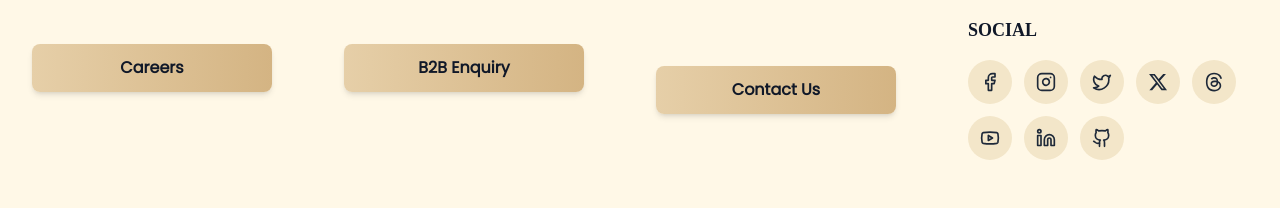
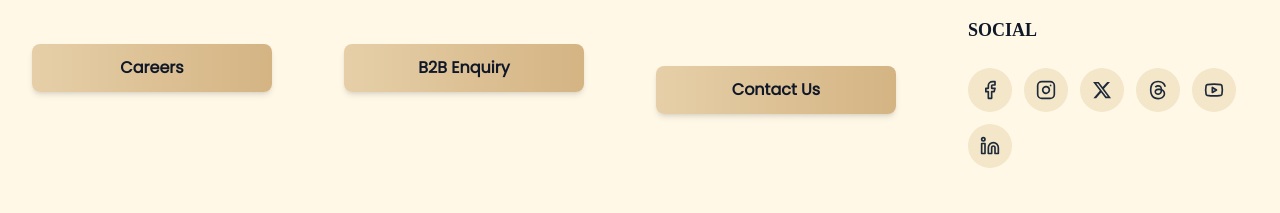
Before and after one commit to ganeshwagh0311/Daivatam-Dairy, a React (Vite) app: page /career in a window 1280 px wide. Shown: the part 3198-3411 px from the top of the page. Built offline with nearby package versions, Linux system fonts and the light colour scheme.

Commit message:
first commit

```diff
--- a/src/components/Footer.jsx
+++ b/src/components/Footer.jsx
@@ -327,15 +327,14 @@ export default function Footer() {
           {/* Connect Us */}
           <div className="space-y-6 text-left">
             <h3 className="text-gray-900 text-xl font-bold">CONNECT US</h3>
-
             <div className="space-y-3 text-base">
               {[
-                { icon: MapPin, text: 'A/P – Rahuri, Tal. Rahuri, Dist. Ahmednagar, Maharashtra, India' },
-                { icon: Phone, text: '+91 7066511414', href: 'tel:7066511414' },
-                { icon: Mail, text: 'sales@daivatamdairy.com', href: 'mailto:sales@daivatamdairy.com' }
-              ].map(({ icon: Icon, text, href }, index) => (
+                { icon: MapPin, text: 'A/P – Rahuri, Tal. Rahuri, Dist. Ahmednagar, Maharashtra, India', size: 28 },
+                { icon: Phone, text: '+91 7066511414', href: 'tel:7066511414', size: 22 },
+                { icon: Mail, text: 'sales@daivatamdairy.com', href: 'mailto:sales@daivatamdairy.com', size: 22 }
+              ].map(({ icon: Icon, text, href, size }, index) => (
                 <div key={index} className="flex items-start gap-3 text-gray-700 max-w-xs">
-                  <Icon size={22} className="text-[#B8860B] mt-1" />
+                  <Icon size={size} className="text-[#B8860B] mt-1" />
                   {href ? (
                     <a href={href} className="text-base text-gray-700 hover:text-[#0077B6] leading-snug">{text}</a>
                   ) : (
@@ -378,16 +377,95 @@ export default function Footer() {
             <h4 className="text-gray-900 text-lg font-bold mt-4">SOCIAL</h4>
 
             <div className="flex flex-wrap justify-start mt-2 gap-3">
-              {[Facebook, Instagram, Twitter, FaXTwitter, FaThreads, Youtube, Linkedin, Github].map((Icon, index) => (
-                <a
-                  key={index}
-                  href="#"
-                  className="bg-[#F3E6C9] p-3 rounded-full hover:bg-[#0077B6] hover:text-white transition-all duration-300"
-                >
-                  <Icon size={20} className="text-gray-800" />
-                </a>
-              ))}
+
+              {/* Social Icons with Links */}
+<div className="flex flex-wrap justify-start mt-2 gap-3">
+
+  {/* Facebook */}
+  <a
+    href="https://www.facebook.com/profile.php?id=61584060655508"
+    target="_blank"
+    rel="noopener noreferrer"
+    className="bg-[#F3E6C9] p-3 rounded-full hover:bg-[#0077B6] hover:text-white transition-all duration-300"
+  >
+    <Facebook size={20} />
+  </a>
+
+  {/* Instagram */}
+  <a
+    href="https://www.instagram.com/daivatamdairy/"
+    target="_blank"
+    rel="noopener noreferrer"
+    className="bg-[#F3E6C9] p-3 rounded-full hover:bg-[#0077B6] hover:text-white transition-all duration-300"
+  >
+    <Instagram size={20} />
+  </a>
+
+  {/* Twitter (X)
+  <a
+    href="https://x.com/DaivatamDairy"
+    target="_blank"
+    rel="noopener noreferrer"
+    className="bg-[#F3E6C9] p-3 rounded-full hover:bg-[#0077B6] hover:text-white transition-all duration-300"
+  >
+    <Twitter size={20} />
+  </a> */}
+
+  {/* X Logo */}
+  <a
+    href="https://x.com/DaivatamDairy"
+    target="_blank"
+    rel="noopener noreferrer"
+    className="bg-[#F3E6C9] p-3 rounded-full hover:bg-[#0077B6] hover:text-white transition-all duration-300"
+  >
+    <FaXTwitter size={20} />
+  </a>
+
+  {/* Threads */}
+  <a
+    href="https://www.threads.net/@daivatamdairy"
+    target="_blank"
+    rel="noopener noreferrer"
+    className="bg-[#F3E6C9] p-3 rounded-full hover:bg-[#0077B6] hover:text-white transition-all duration-300"
+  >
+    <FaThreads size={20} />
+  </a>
+
+  {/* YouTube */}
+  <a
+    href="https://www.youtube.com/@daivatamdairy"
+    target="_blank"
+    rel="noopener noreferrer"
+    className="bg-[#F3E6C9] p-3 rounded-full hover:bg-[#0077B6] hover:text-white transition-all duration-300"
+  >
+    <Youtube size={20} />
+  </a>
+
+  {/* LinkedIn */}
+  <a
+    href="https://www.linkedin.com/in/daivatam-dairy-049348392"
+    target="_blank"
+    rel="noopener noreferrer"
+    className="bg-[#F3E6C9] p-3 rounded-full hover:bg-[#0077B6] hover:text-white transition-all duration-300"
+  >
+    <Linkedin size={20} />
+  </a>
+
+  {/* GitHub */}
+  {/* <a
+    href="https://github.com/daivatamdairy"
+    target="_blank"
+    rel="noopener noreferrer"
+    className="bg-[#F3E6C9] p-3 rounded-full hover:bg-[#0077B6] hover:text-white transition-all duration-300"
+  >
+    <Github size={20} />
+  </a> */}
+
+</div>
+
+
             </div>
+
           </div>
 
         </div>
--- a/src/pages/About.jsx
+++ b/src/pages/About.jsx
@@ -63,7 +63,8 @@ export default function About() {
             className="inline-block mb-6"
           >
             <span className="bg-white/20 text-white px-6 py-2 rounded-full text-sm font-bold shadow-lg backdrop-blur-md">
-              ✨ Trusted Since 2000
+              {/* ✨ Trusted Since 2000 */}
+              Trusted Since 2000
             </span>
           </motion.div>
 
@@ -164,7 +165,7 @@ export default function About() {
             whileInView={{ opacity: 1, y: 0 }}
             className="text-blue-700 font-bold text-sm uppercase tracking-wider"
           >
-            🌱 Established 2000
+             Established 2000
           </motion.span>
 
           <motion.h2
@@ -233,7 +234,7 @@ export default function About() {
           key={index}
           initial={{ opacity: 0, y: 50 }}
           whileInView={{ opacity: 1, y: 0 }}
-                className="bg-white/60 rounded-3xl shadow-xl p-8 text-center backdrop-blur-xl"
+          className="bg-white/60 rounded-3xl shadow-xl p-8 text-center backdrop-blur-xl flex flex-col items-center"
         >
           <div className="text-5xl mb-4 text-green-600">{value.icon}</div>
           <h3 className="text-xl font-bold text-gray-800 mb-2">{value.title}</h3>
@@ -244,9 +245,12 @@ export default function About() {
   </div>
 </section>
 
+
       {/* ======================== MILK JOURNEY TIMELINE ======================== */}
      <section className="relative py-20 bg-gradient-to-b from-blue-50 to-green-50">
-        <h2 className="text-4xl font-bold text-center mb-16 bg-gradient-to-r from-blue-600 to-green-600 bg-clip-text text-transparent">Our Milk Journey</h2>
+  <h2 className="text-4xl font-bold text-center mb-16 bg-gradient-to-r from-blue-600 to-green-600 bg-clip-text text-transparent">
+    Our Milk Journey
+  </h2>
   <div className="relative max-w-5xl mx-auto">
     <div className="absolute top-0 bottom-0 left-1/2 transform -translate-x-1/2 w-1 bg-blue-500 rounded-full"></div>
 
@@ -256,11 +260,10 @@ export default function About() {
         className={`relative mb-20 flex flex-col md:flex-row items-center gap-10
           ${index % 2 === 0 ? "md:flex-row" : "md:flex-row-reverse"}`}
       >
-              {/* DOT */}
+        {/* DOT (mobile only) */}
         <div className="relative w-full md:w-1/2 flex justify-center mb-6 md:mb-0">
-                <div className="bg-white shadow-xl p-4 rounded-full border-4 border-blue-500 z-10 relative">
-                  <FaRegDotCircle size={50} className="text-blue-600" />
-                  <div className="absolute left-1/2 transform -translate-x-1/2 top-full w-[3px] h-16 bg-blue-500 md:hidden"></div>
+          <div className="bg-white shadow-xl p-4 rounded-full border-4 border-blue-500 z-10 relative block md:hidden">
+            <div className="absolute left-1/2 transform -translate-x-1/2 top-full w-[3px] h-16 bg-blue-500"></div>
           </div>
         </div>
 
@@ -281,6 +284,7 @@ export default function About() {
   </div>
 </section>
 
+
       {/* ======================== CONNECT SECTION ======================== */}
       <div className="text-center mb-16">
         <h3 className="text-4xl font-black mb-4 bg-gradient-to-r from-blue-600 to-green-600 bg-clip-text text-transparent">
@@ -293,7 +297,7 @@ export default function About() {
           onClick={() => window.location.href = "/contact"}
           className="bg-gradient-to-r from-blue-600 to-green-500 text-white px-6 py-3 rounded-full text-lg font-semibold hover:scale-105 transition-all"
         >
-          Contact Us
+           View Our Profile
         </button>
       </div>
 
@@ -309,7 +313,7 @@ export default function About() {
         key={index}
         initial={{ scale: 0.6, opacity: 0 }}
         whileInView={{ scale: 1, opacity: 1 }}
-              className="bg-gradient-to-br from-blue-600 to-green-500 text-white p-10 rounded-3xl shadow-xl"
+        className="bg-gradient-to-br from-blue-600 to-green-500 text-white p-10 rounded-3xl shadow-xl flex flex-col items-center"
       >
         <div className="text-6xl mb-4">{stat.icon}</div>
         <h3 className="text-4xl font-extrabold">{stat.number}</h3>
@@ -318,6 +322,7 @@ export default function About() {
     ))}
   </div>
 </section>
+
     </div>
   );
 }
--- a/src/pages/Contact.jsx
+++ b/src/pages/Contact.jsx
@@ -1592,13 +1592,16 @@ const Contact = () => {
           </motion.h3>
         <div className="flex justify-center gap-8 text-4xl mb-8">
   {[
-              { Icon: FaInstagram, color: "text-pink-500", hoverColor: "hover:text-pink-600" },
-              { Icon: FaFacebook, color: "text-blue-600", hoverColor: "hover:text-blue-700" },
-              { Icon: FaLinkedin, color: "text-blue-800", hoverColor: "hover:text-blue-900" },
-              { Icon: FaWhatsapp, color: "text-green-600", hoverColor: "hover:text-green-700" },
-            ].map(({ Icon, color, hoverColor }, index) => (
-              <motion.div
+    { Icon: FaInstagram, color: "text-pink-500", hoverColor: "hover:text-pink-600", link: "https://www.instagram.com/daivatamdairy/" },
+    { Icon: FaFacebook, color: "text-blue-600", hoverColor: "hover:text-blue-700", link: "https://www.facebook.com/profile.php?id=61584060655508" },
+    { Icon: FaLinkedin, color: "text-blue-800", hoverColor: "hover:text-blue-900", link: "https://www.linkedin.com/in/daivatam-dairy-049348392" },
+    { Icon: FaWhatsapp, color: "text-green-600", hoverColor: "hover:text-green-700", link: "https://wa.me/917066511414" },
+  ].map(({ Icon, color, hoverColor, link }, index) => (
+    <motion.a
       key={index}
+      href={link}
+      target="_blank"
+      rel="noopener noreferrer"
       initial={{ opacity: 0, scale: 0, rotate: -180 }}
       whileInView={{ opacity: 1, scale: 1, rotate: 0 }}
       transition={{ delay: index * 0.1, type: "spring", stiffness: 200 }}
@@ -1606,9 +1609,10 @@ const Contact = () => {
       className={`${color} ${hoverColor} transition-colors cursor-pointer`}
     >
       <Icon />
-              </motion.div>
+    </motion.a>
   ))}
 </div>
+
           <motion.a
             initial={{ opacity: 0, y: 30 }}
             whileInView={{ opacity: 1, y: 0 }}
```
Also changed, not shown: src/index.css (line endings or trailing spaces). Lines whose indentation alone changed are shown as unchanged.
